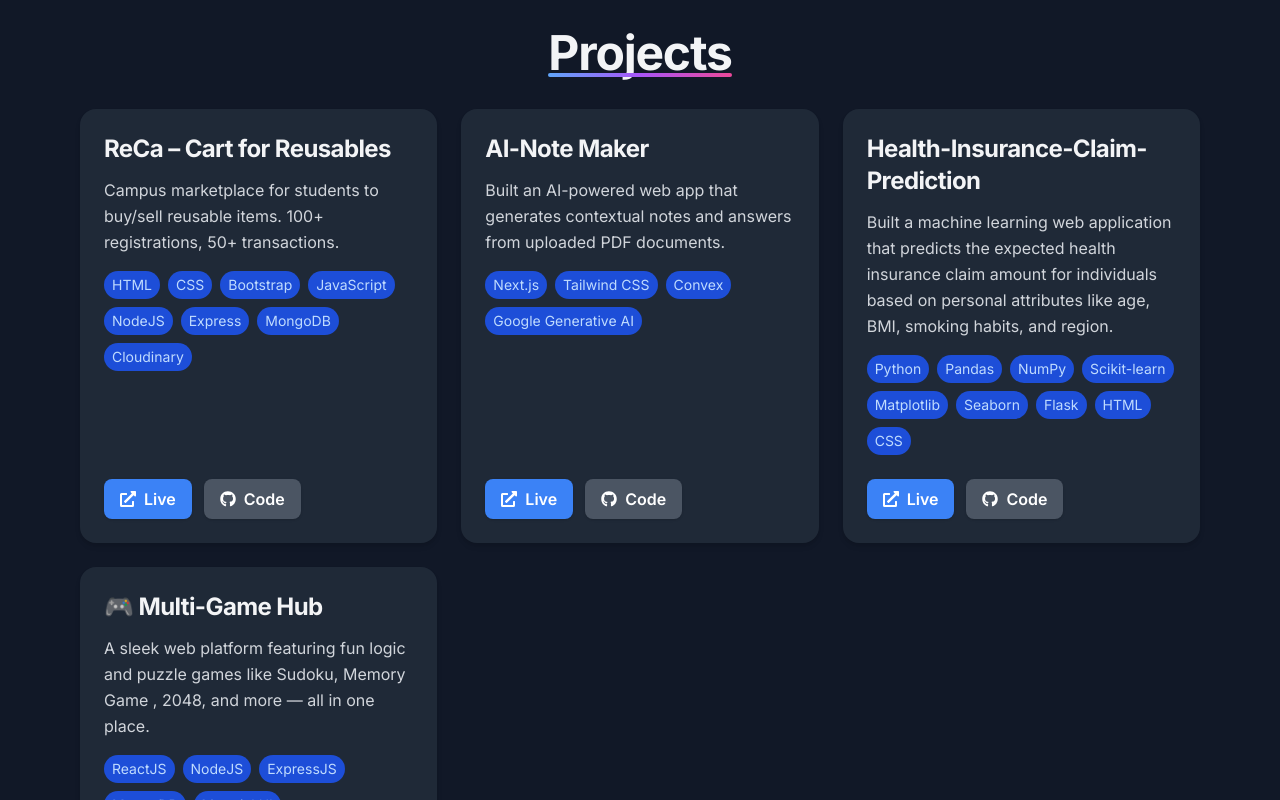
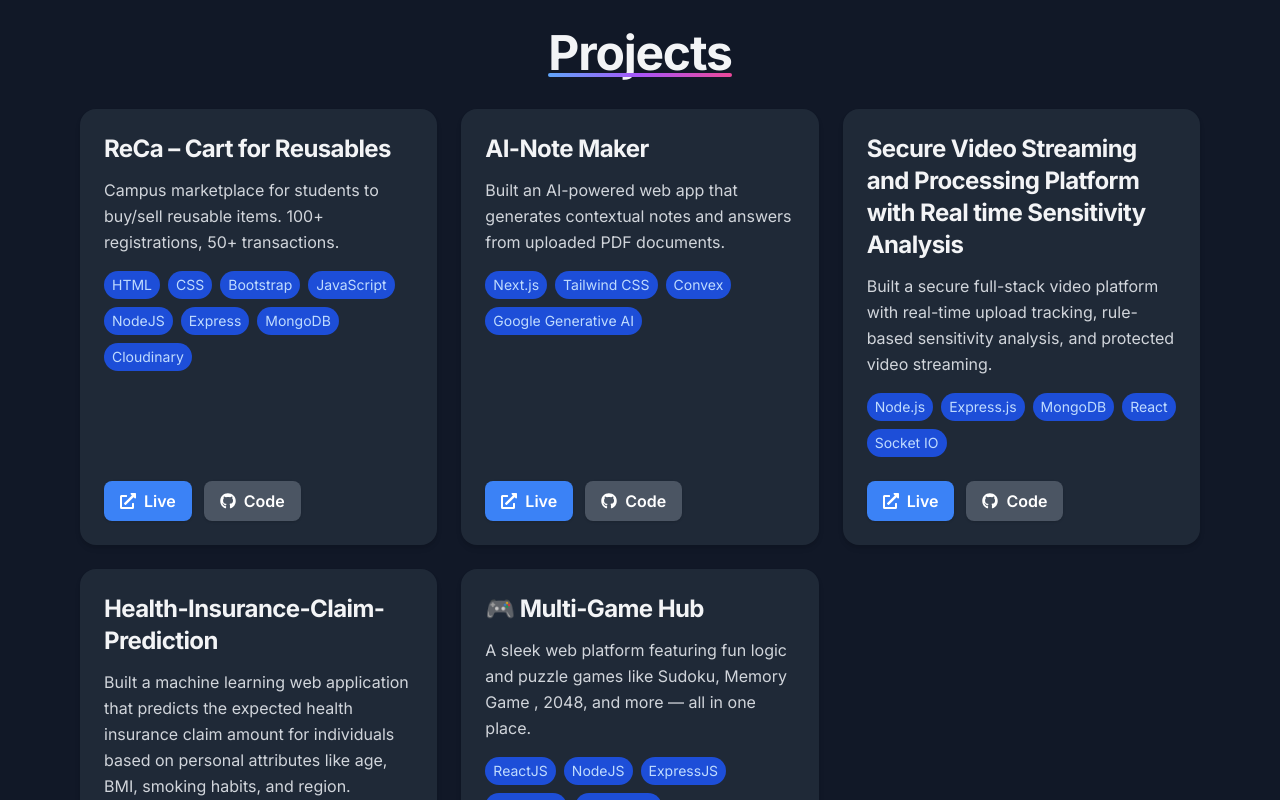
Before and after one commit to sainadhareddy2636/portfolio-website, a React (Create React App) app: page / in a window 1280 px wide. Shown: the part 2440-3240 px from the top of the page. Built offline with nearby package versions, Linux system fonts and the light colour scheme; the HTML template or start-up script is replaced by a standard one.

Commit message:
Updated Projects Section

```diff
--- a/src/components/Projects.jsx
+++ b/src/components/Projects.jsx
@@ -16,6 +16,13 @@ const projects = [
     stack: ["Next.js","Tailwind CSS","Convex","Google Generative AI"],
     live: "https://ai-pdf-notes-taker.vercel.app/",
     code: "https://github.com/sainadhareddy2636/AI-Note-Maker.git",
+  },
+  {
+    name: "Secure Video Streaming and Processing Platform with Real time Sensitivity Analysis",
+    desc: "Built a secure full-stack video platform with real-time upload tracking, rule-based sensitivity analysis, and protected video streaming.",
+    stack: ["Node.js","Express.js","MongoDB","React","Socket IO"],
+    live: "https://secure-video-processing-and-stream.vercel.app/",
+    code: "https://github.com/sainadhareddy2636/Secure_Video_Processing_and_Streaming_Platform_with_Real-Time_Sensitivity_Analysis.git",
   },
     {
     name: "Health-Insurance-Claim-Prediction",
```
